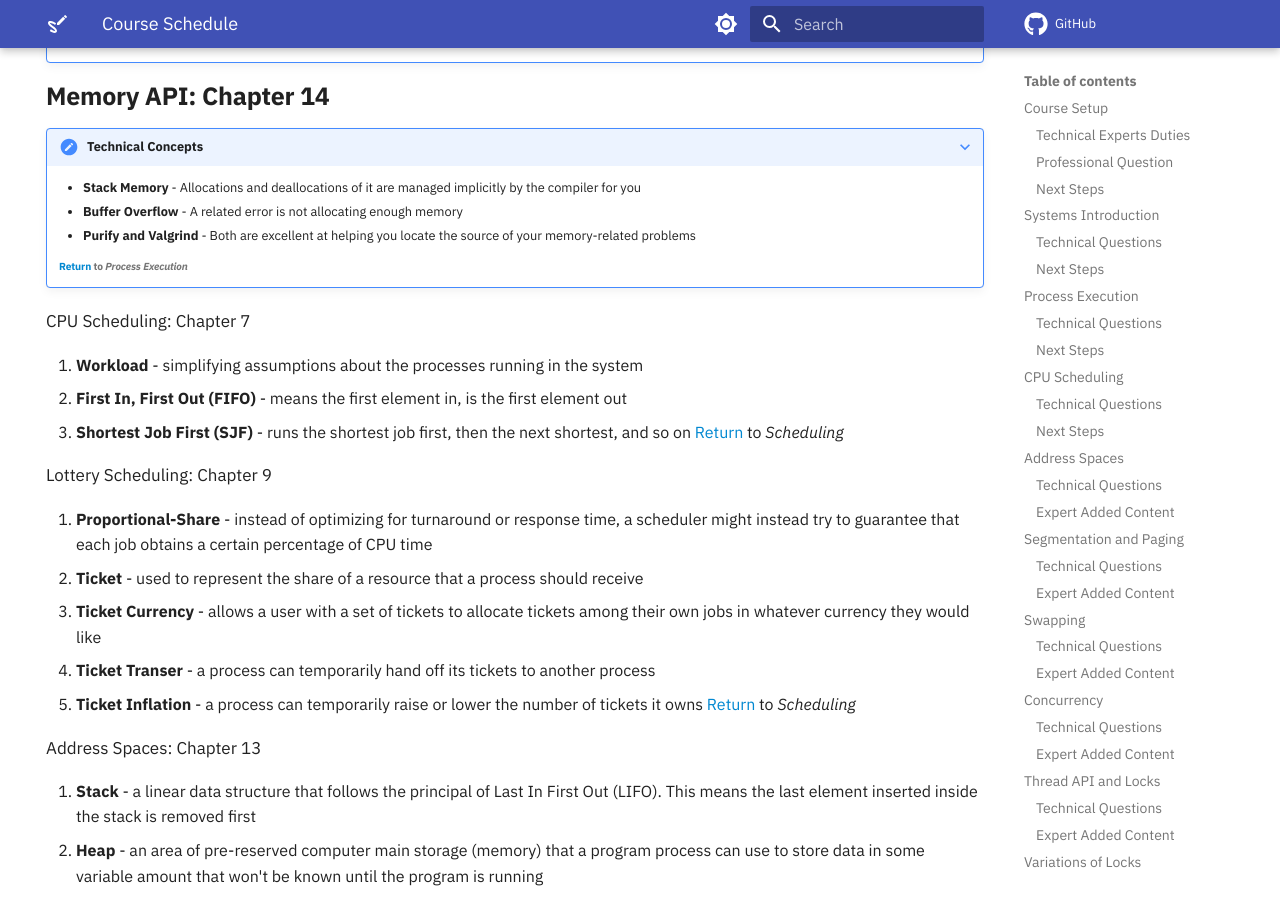
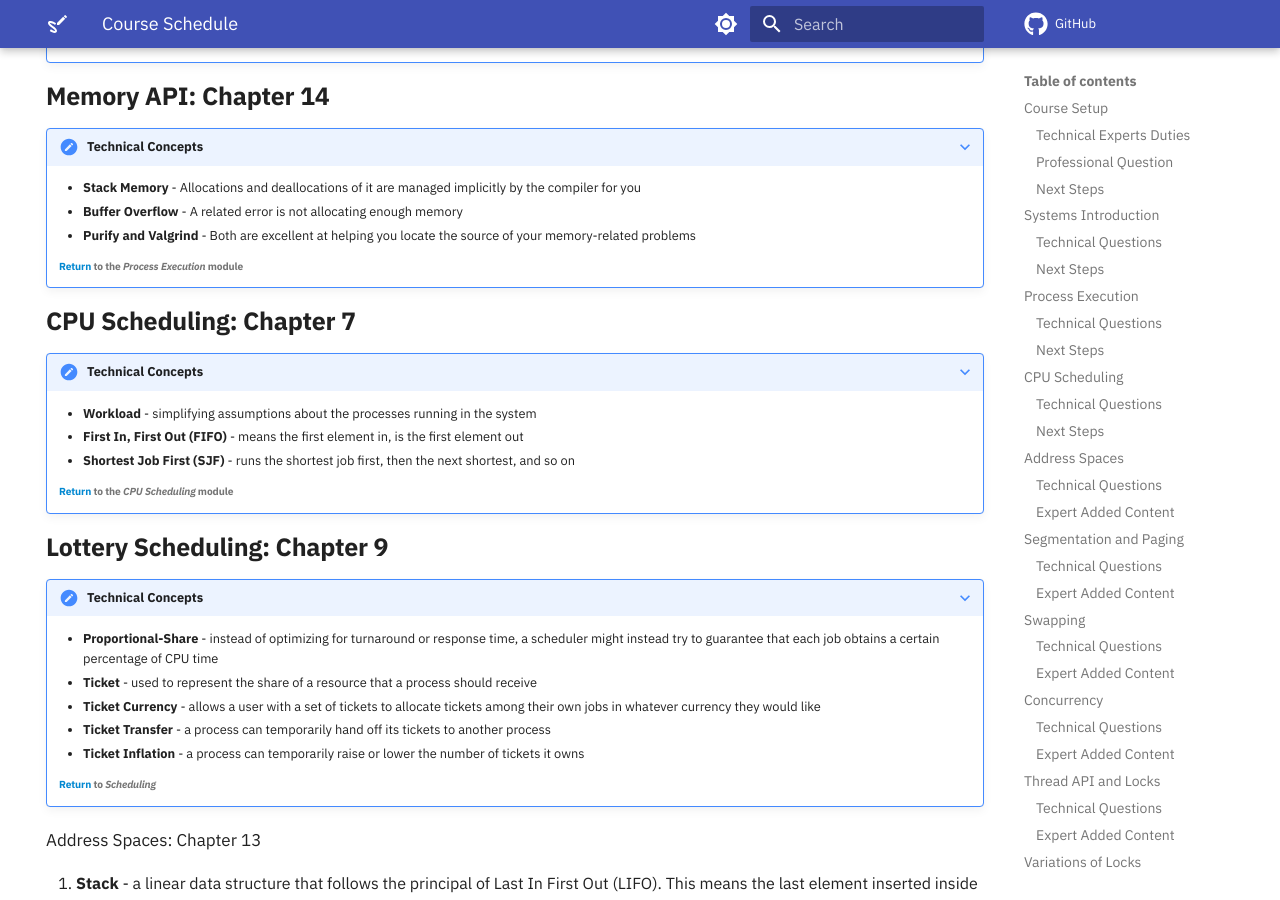
Before and after one commit to OS-Sketch/www.os-sketch.com, an MkDocs documentation site: the page built from docs/operating-systems/schedule.md, in a window 1280 px wide and 900 px high, scrolled down 7793 px. Built offline with MkDocs 1.6.1 and Material for MkDocs 9.7.7, drawn with Linux system fonts in a browser that asks for light colours; comment, search, counter and statistics services are not loaded.

Commit message:
fix: Correct more links and sections of definitions in schedule.

```diff
--- a/docs/operating-systems/schedule.md
+++ b/docs/operating-systems/schedule.md
@@ -317,7 +317,7 @@ hide:
     - **Scheduler** - Determines which process runs at a given moment in time
     - **Superuser** - Controls all processes (and indeed do many other things); this role should be assumed infrequently and with caution for security reasons
 
-    ###### [Return](#apis-and-execution) to the *Process Execution* module
+    ###### [Return](#process-execution) to the *Process Execution* module
 
 ### Direct Execution: Chapter 6
 
@@ -328,7 +328,7 @@ hide:
     - **User and Kernel Mode** - The approach we take is to introduce a new processor mode. The operating system runs in
     - **Context Switch** - When the OS, during a timer interrupt or system call, might wish to switch from running the current process to a different one
 
-    ###### [Return](#apis-and-execution) to the *Process Execution* module
+    ###### [Return](#process-execution) to the *Process Execution* module
 
 ### Memory API: Chapter 14
 
@@ -338,23 +338,29 @@ hide:
     - **Buffer Overflow** - A related error is not allocating enough memory
     - **Purify and Valgrind** - Both are excellent at helping you locate the source of your memory-related problems
 
-    ###### [Return](#apis-and-execution) to *Process Execution*
+    ###### [Return](#process-execution) to the *Process Execution* module
 
-CPU Scheduling: Chapter 7
+### CPU Scheduling: Chapter 7
 
-1. **Workload** - simplifying assumptions about the processes running in the system
-2. **First In, First Out (FIFO)** - means the first element in, is the first element out
-3. **Shortest Job First (SJF)** - runs the shortest job first, then the next shortest, and so on
-[Return](#scheduling) to *Scheduling*
+???+ note "Technical Concepts"
 
-Lottery Scheduling: Chapter 9
+    - **Workload** - simplifying assumptions about the processes running in the system
+    - **First In, First Out (FIFO)** - means the first element in, is the first element out
+    - **Shortest Job First (SJF)** - runs the shortest job first, then the next shortest, and so on
 
-1. **Proportional-Share** - instead of optimizing for turnaround or response time, a scheduler might instead try to guarantee that each job obtains a certain percentage of CPU time
-2. **Ticket** - used to represent the share of a resource that a process should receive
-3. **Ticket Currency** - allows a user with a set of tickets to allocate tickets among their own jobs in whatever currency they would like
-4. **Ticket Transer** - a process can temporarily hand off its tickets to another process
-5. **Ticket Inflation** - a process can temporarily raise or lower the number of tickets it owns
-[Return](#scheduling) to *Scheduling*
+    ###### [Return](#cpu-scheduling) to the *CPU Scheduling* module
+
+### Lottery Scheduling: Chapter 9
+
+???+ note "Technical Concepts"
+
+    - **Proportional-Share** - instead of optimizing for turnaround or response time, a scheduler might instead try to guarantee that each job obtains a certain percentage of CPU time
+    - **Ticket** - used to represent the share of a resource that a process should receive
+    - **Ticket Currency** - allows a user with a set of tickets to allocate tickets among their own jobs in whatever currency they would like
+    - **Ticket Transfer** - a process can temporarily hand off its tickets to another process
+    - **Ticket Inflation** - a process can temporarily raise or lower the number of tickets it owns
+
+    ###### [Return](#scheduling) to *Scheduling*
 
 Address Spaces: Chapter 13
 
```
